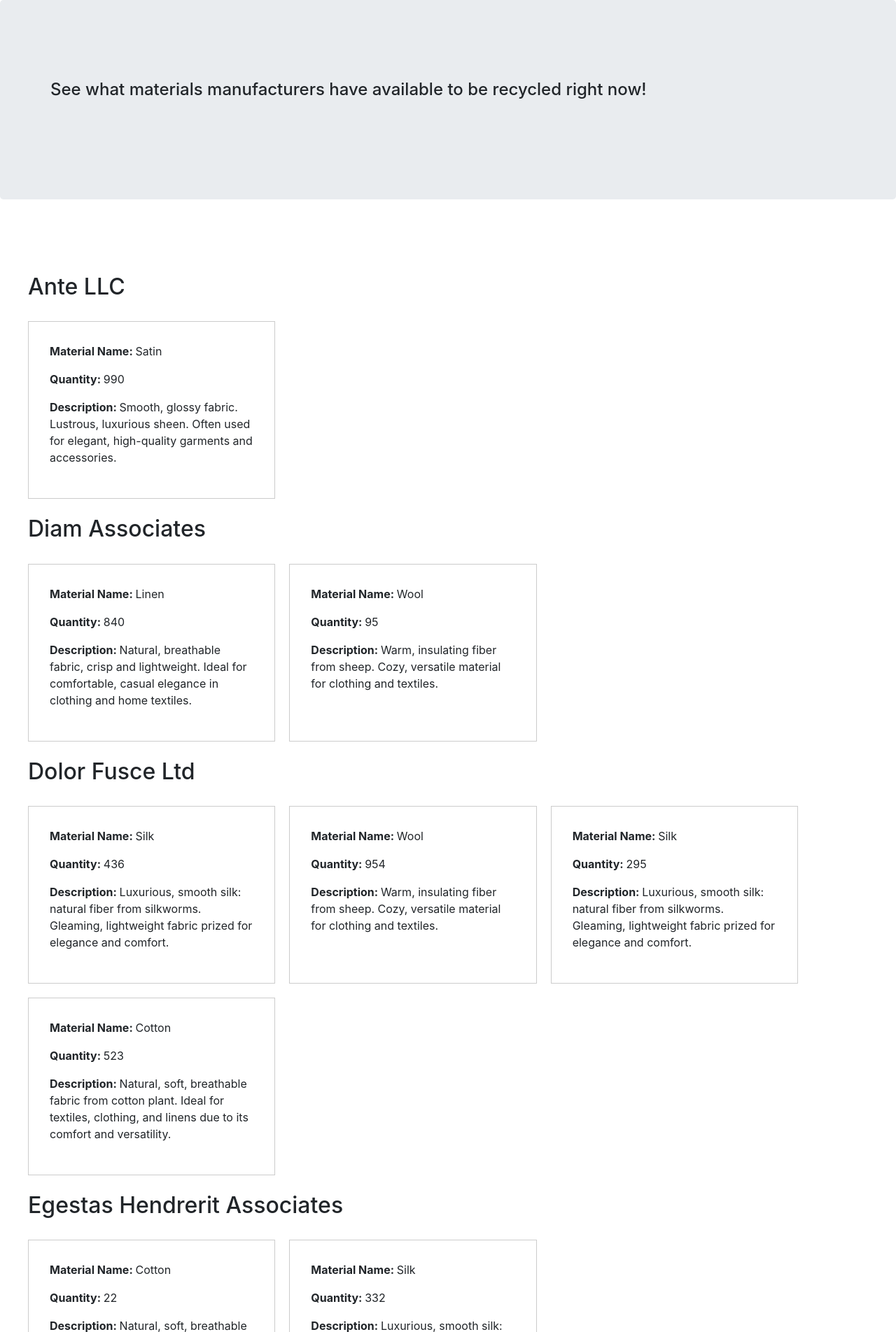
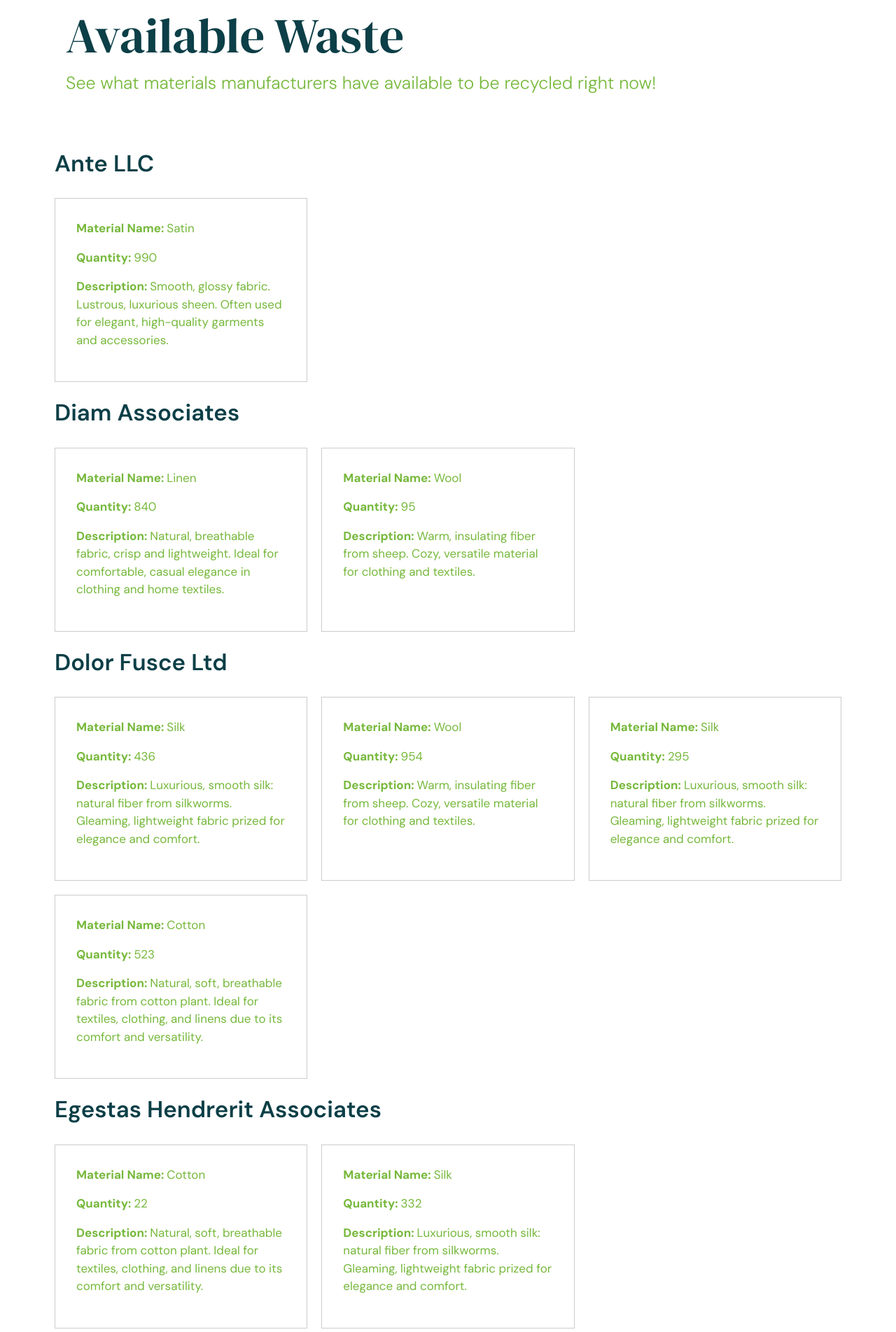
Before and after one commit to khribal/sustainacycle, a PHP site: page /waste.php in a window 1280 px wide. Shown: the part 56-1960 px from the top of the page at 70% size. Run offline with PHP 8.4, Linux system fonts and the light colour scheme; data comes from the database, SQL or seed files in the repository; data that the repository does not hold is empty.

Commit message:
Waste.php styling

```diff
--- a/styles.css
+++ b/styles.css
@@ -8,6 +8,11 @@
 
 footer {
     color: var(--blue);
+}
+
+h2 {
+    margin-top: 30px;
+    margin-bottom: 30px;
 }
 
 /*
@@ -276,10 +281,21 @@ waste.php
     padding: 30px;
 }
 
-h2 {
-    margin-top: 30px;
-    margin-bottom: 30px;
+h2.waste {
+    font-family: "DM Sans", sans-serif;
+    font-size: 33px;
+    font-weight: 600;
+    color: var(--blue);
 }
+
+p.waste {
+    font-family: "DM Sans", sans-serif;
+    font-size: 17px;
+    /* font-weight: 300; */
+    color: var(--green);
+}
+
+
 
 
 /************* Maps **********************/
--- a/waste.php
+++ b/waste.php
@@ -16,10 +16,9 @@
 
 <?php include('includes/nav.php') ?>
 
-<div class="jumbotron">
-  <div class="container">
-    <h4>See what materials manufacturers have available to be recycled right now!</h4>
-  </div>
+<div class="container px-4 mx-auto p-2">
+  <h1 class="video">Available Waste</h1>
+  <p class="video">See what materials manufacturers have available to be recycled right now!</p>
 </div>
 
 <?php
@@ -35,7 +34,7 @@
     $result = $conn->query($sql);
 
     if ($result->num_rows > 0) {
-      echo "<div class='container'>";
+      echo "<div class='container mx-auto p-2'>";
       $currentManufacturer = null;
         while($row = $result->fetch_assoc()) {
           if ($row["companyName"] !== $currentManufacturer) {
@@ -44,15 +43,15 @@
               echo "</div>";
             }
 
-            echo "<h2 class='mt-4'>" . $row["companyName"] . "</h2>";
+            echo "<h2 class='mt-4 waste'>" . $row["companyName"] . "</h2>";
             echo "<div class='grid-container'>";
             $currentManufacturer = $row["companyName"];
           }
 
           echo "<div class='grid-item'>";
-          echo "<p><strong>Material Name: </strong>" . $row["materialName"]. "</p>";
-          echo "<p><strong>Quantity: </strong>" . $row["quantity"]. "</p>";
-          echo "<p><strong>Description: </strong>" . $row["description"]. "</p>";
+          echo "<p class='waste'><strong>Material Name: </strong>" . $row["materialName"]. "</p>";
+          echo "<p class='waste'><strong>Quantity: </strong>" . $row["quantity"]. "</p>";
+          echo "<p class='waste'><strong>Description: </strong>" . $row["description"]. "</p>";
           echo "</div>";
         }
         echo "</div>";
```
